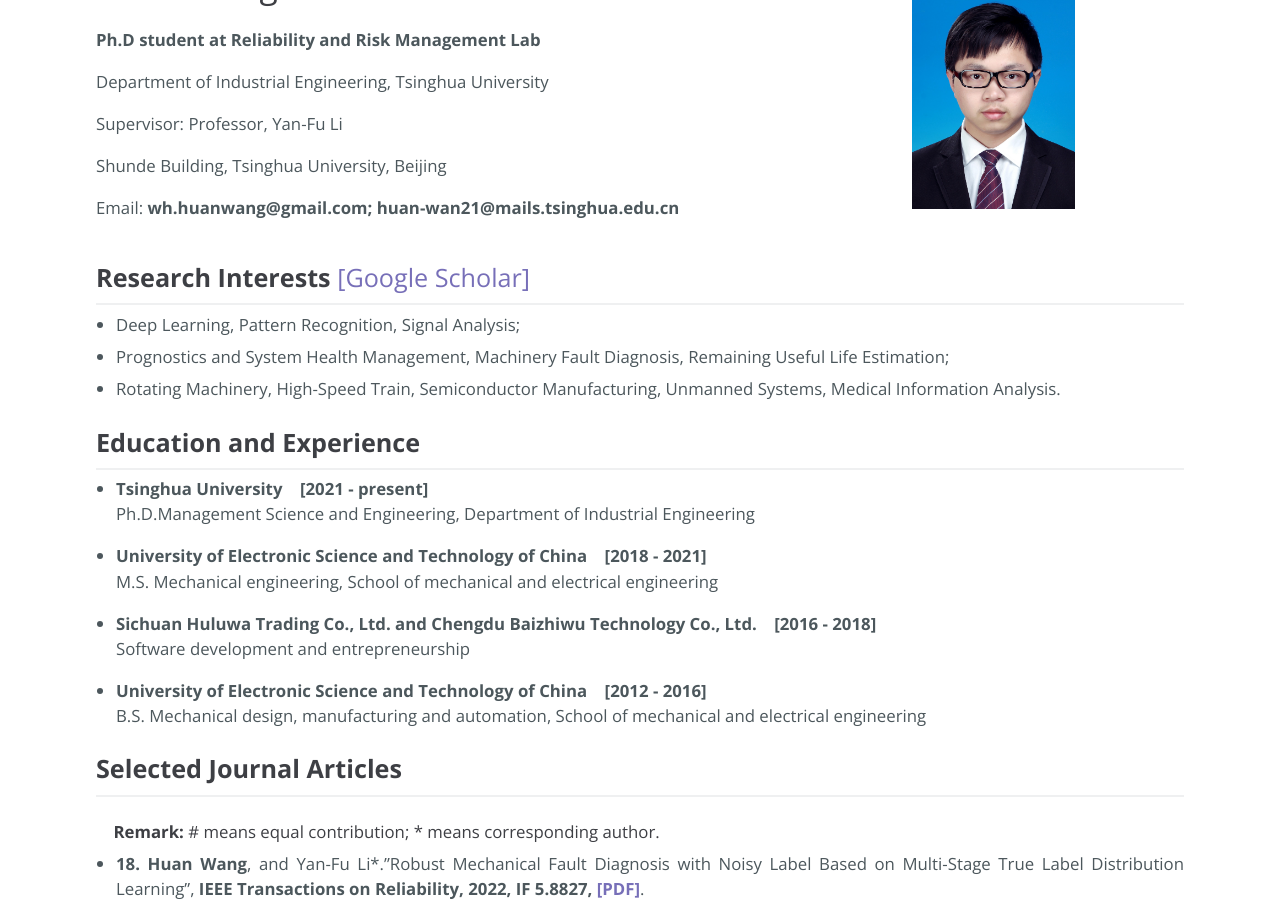
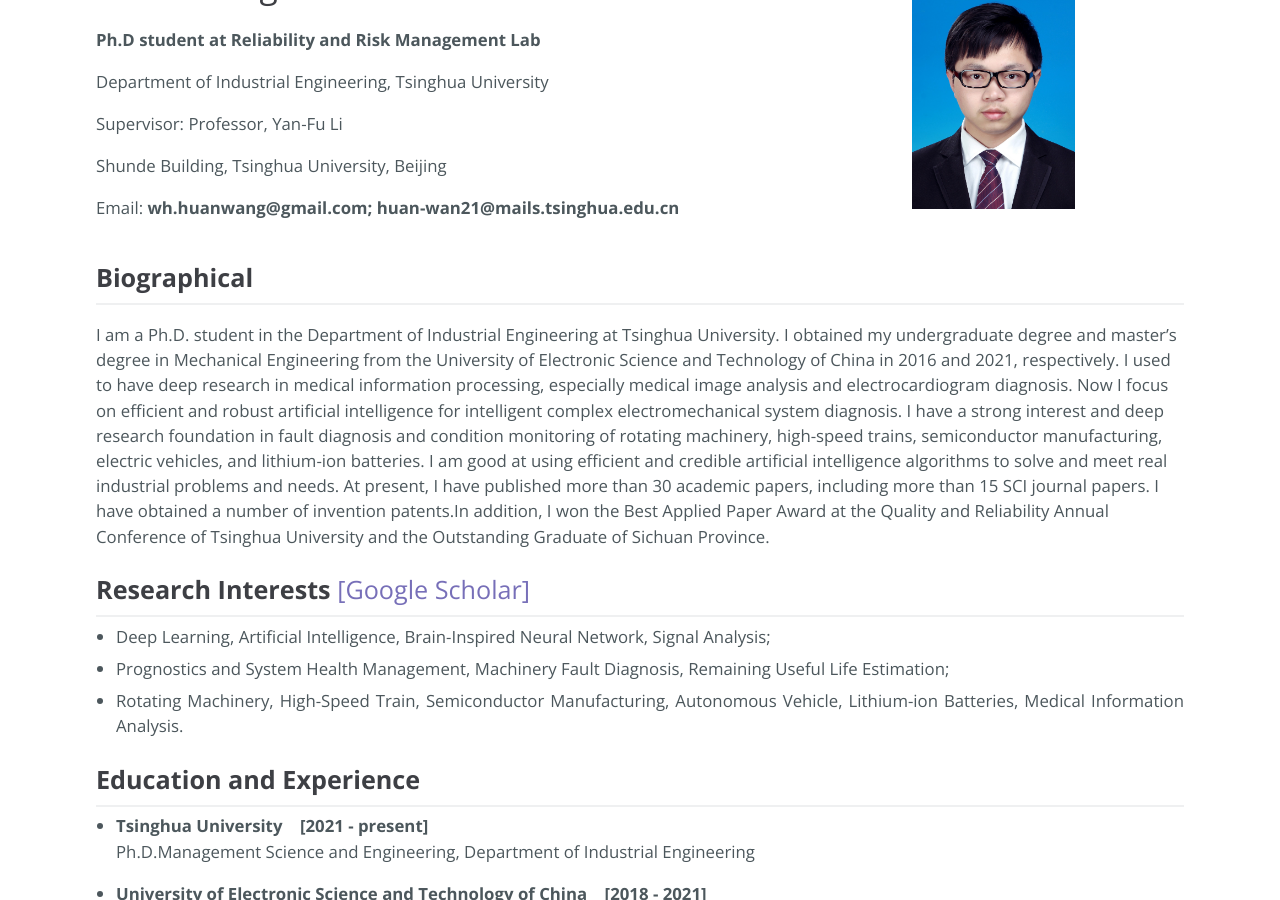
Before and after one commit to WH-HuanWang/WH-HuanWang.github.io, a Jekyll site: the page built from index.md, in a window 1280 px wide and 900 px high, scrolled down 287 px. Built offline with Jekyll 4.4.1, drawn with Linux system fonts in a browser that asks for light colours.

Commit message:
Update index.md

```diff
--- a/index.md
+++ b/index.md
@@ -20,11 +20,16 @@ description: I focus on efficient and robust artificial intelligence for intelli
   </tr>
 </table>
 
+## <b>Biographical</b>
+* * *
+I am a Ph.D. student in the Department of Industrial Engineering at Tsinghua University. I obtained my undergraduate degree and master's degree in Mechanical Engineering from the University of Electronic Science and Technology of China in 2016 and 2021, respectively. I used to have deep research in medical information processing, especially medical image analysis and electrocardiogram diagnosis. Now I focus on efficient and robust artificial intelligence for intelligent complex electromechanical system diagnosis. I have a strong interest and deep research foundation in fault diagnosis and condition monitoring of rotating machinery, high-speed trains, semiconductor manufacturing, electric vehicles, and lithium-ion batteries. I am good at using efficient and credible artificial intelligence algorithms to solve and meet real industrial problems and needs. At present, I have published more than 30 academic papers, including more than 15 SCI journal papers. I have obtained a number of invention patents.In addition, I won the Best Applied Paper Award at the Quality and Reliability Annual Conference of Tsinghua University and the Outstanding Graduate of Sichuan Province.
+
+
 ## <b>Research Interests</b> [[Google Scholar]](https://scholar.google.com.hk/citations?user=Um0g-XMAAAAJ&hl=zh-CN&authuser=1)
 * * *
-* Deep Learning, Pattern Recognition, Signal Analysis;
+* Deep Learning, Artificial Intelligence, Brain-Inspired Neural Network, Signal Analysis;
 * Prognostics and System Health Management, Machinery Fault Diagnosis, Remaining Useful Life Estimation;
-* Rotating Machinery, High-Speed Train, Semiconductor Manufacturing, Unmanned Systems, Medical Information Analysis.
+* Rotating Machinery, High-Speed Train, Semiconductor Manufacturing, Autonomous Vehicle, Lithium-ion Batteries, Medical Information Analysis.
 
 ## <b>Education and Experience</b>
 * * *
```
